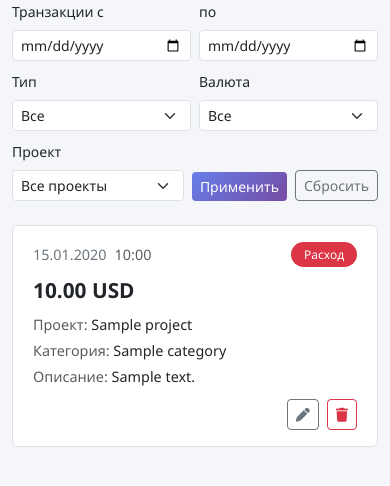
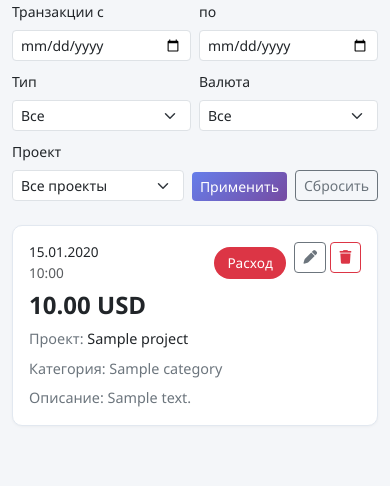
Before and after one commit to daniil-avdeenko/project-finance, a Flask app: page /transactions in a window 390 px wide. Shown: the part 200-686 px from the top of the page. Run offline with Flask 3, Linux system fonts and the light colour scheme; a user stored in the database is signed in; tables that the repository leaves empty hold one stand-in row (values such as "Sample post"); some libraries are stand-ins or nearby versions.

Commit message:
refactor(ui): unify list card headers with top-right CRUD

```diff
--- a/app/static/css/styles.css
+++ b/app/static/css/styles.css
@@ -514,9 +400,220 @@ h1 {
 
 
 /* ============================================================
-   Mobile dashboard header (≤767px).
+   9. Списки: транзакции и проекты.
+   ------------------------------------------------------------
+   Desktop (≥768px, современные браузеры): CSS subgrid.
+   #transactionList — единая grid-сетка на весь список. Каждая
+   карточка наследует её колонки через grid-template-columns:
+   subgrid. Колонки синхронизированы между строками —
+   категория/описание в разных строках начинаются на одной
+   X-координате.
+
+   Named areas (grid-area) в subgrid-режиме НЕ заданы —
+   работаем на auto-placement: дочерние элементы идут в порядке
+   DOM, попадают в колонки 1..7.
+
+   Fallback и мобилка — ниже, там явный grid-template-areas и
+   grid-area на дочерних.
+   ============================================================ */
+#transactionList {
+    display: grid;
+    grid-template-columns:
+        max-content       /* date */
+        max-content       /* type */
+        max-content       /* amount */
+        minmax(0, 30ch)   /* project — до 40 символов */
+        minmax(0, 25ch)   /* category — до 30 символов */
+        minmax(0, 1fr)    /* description — всё оставшееся */
+        max-content;      /* actions */
+    row-gap: 0.5rem;
+    column-gap: 0.75rem;
+    background: transparent;
+}
+
+#transactionList > .transaction-row-mobile {
+    grid-column: 1 / -1;
+    display: grid;
+    grid-template-columns: subgrid;
+    align-items: center;
+    padding: 0.75rem 1.25rem;
+    border: 1px solid #e2e8f0;
+    border-radius: 10px;
+    background: #fff;
+    box-shadow: 0 1px 3px rgba(0, 0, 0, 0.04);
+    transition: box-shadow 0.2s;
+}
+
+#transactionList > .transaction-row-mobile:hover {
+    box-shadow: 0 2px 8px rgba(0, 0, 0, 0.08);
+}
+
+/* Блок «Нет транзакций» — растянуть на все колонки */
+#transactionList > .list-group-item:not(.transaction-row-mobile) {
+    grid-column: 1 / -1;
+    text-align: center;
+    padding: 1rem;
+    color: #6c757d;
+}
+
+/* ---------- Визуальные стили ячеек (без grid-area) ---------- */
+.transaction-date {
+    display: flex;
+    gap: 0.35rem;
+    font-size: 0.85rem;
+    white-space: nowrap;
+}
+
+.transaction-type-badge {
+    display: inline-flex;
+    align-items: center;
+    justify-content: center;
+    padding: 0.25rem 0.65rem;
+    border-radius: 30px;
+    font-size: 0.75rem;
+    font-weight: 500;
+    color: #fff;
+    white-space: nowrap;
+    min-height: 26px;
+    justify-self: start;
+}
+
+.transaction-amount {
+    font-size: 1rem;
+    font-weight: 600;
+    white-space: nowrap;
+    overflow: hidden;
+    text-overflow: ellipsis;
+}
+
+.transaction-project,
+.transaction-category,
+.transaction-description {
+    font-size: 0.9rem;
+    white-space: nowrap;
+    overflow: hidden;
+    text-overflow: ellipsis;
+    min-width: 0;
+}
+
+.transaction-project     { color: #212529; }
+.transaction-category    { color: #6c757d; }
+.transaction-description { color: #6c757d; }
+
+.transaction-actions {
+    display: flex;
+    gap: 0.25rem;
+    flex-shrink: 0;
+    justify-self: end;
+}
+
+.transaction-icon-btn,
+.project-icon-btn {
+    min-height: 28px;
+    min-width: 28px;
+    display: inline-flex;
+    align-items: center;
+    justify-content: center;
+    padding: 0.2rem 0.45rem;
+    font-size: 0.75rem;
+}
+
+/* ---------- Fallback: браузеры без subgrid (desktop only) ---------- */
+@supports not (grid-template-columns: subgrid) {
+    @media (min-width: 768px) {
+        #transactionList {
+            display: flex;
+            flex-direction: column;
+            gap: 0.5rem;
+        }
+
+        #transactionList > .transaction-row-mobile {
+            display: grid;
+            grid-template-columns:
+                auto auto auto
+                minmax(0, 40ch) minmax(0, 30ch) minmax(0, 1fr)
+                auto;
+            grid-template-areas: "date type amount project category description actions";
+            gap: 0.75rem;
+        }
+
+        .transaction-date        { grid-area: date; }
+        .transaction-type-badge  { grid-area: type; }
+        .transaction-amount      { grid-area: amount; }
+        .transaction-project     { grid-area: project; }
+        .transaction-category    { grid-area: category; }
+        .transaction-description { grid-area: description; }
+        .transaction-actions     { grid-area: actions; }
+    }
+}
+
+/* ---------- Проекты (без subgrid, они и не нуждаются) ---------- */
+#projectList {
+    display: flex;
+    flex-direction: column;
+    gap: 0.5rem;
+    background: transparent;
+}
+
+#projectList > .list-group-item {
+    border: 1px solid #e2e8f0;
+    border-radius: 10px;
+    background: #fff;
+    box-shadow: 0 1px 3px rgba(0, 0, 0, 0.04);
+    padding: 1rem 1.25rem;
+    transition: box-shadow 0.2s;
+}
+
+#projectList > .list-group-item:hover {
+    box-shadow: 0 2px 8px rgba(0, 0, 0, 0.08);
+}
+
+.project-row-mobile {
+    display: flex;
+    flex-direction: column;
+    gap: 0.5rem;
+}
+
+.project-mobile-header {
+    display: flex;
+    justify-content: space-between;
+    align-items: flex-start;
+    gap: 0.5rem;
+}
+
+.project-mobile-title {
+    flex: 1;
+    min-width: 0;
+    font-size: 1rem;
+    line-height: 1.3;
+    overflow-wrap: break-word;
+    word-break: break-word;
+}
+
+.project-mobile-actions {
+    display: flex;
+    gap: 0.25rem;
+    flex-shrink: 0;
+}
+
+.project-mobile-desc {
+    font-size: 0.9rem;
+    overflow-wrap: break-word;
+    word-break: break-word;
+}
+
+.project-mobile-badges {
+    display: flex;
+    gap: 0.5rem;
+    flex-wrap: wrap;
+}
+
+
+/* ============================================================
+   10. MOBILE (≤767px) — все переопределения для мобильных устройств.
    ============================================================ */
 @media (max-width: 767px) {
+    /* ----- Dashboard header: grid в одну колонку ----- */
     .dashboard-header {
         grid-template-columns: 1fr;
         grid-template-areas:
@@ -580,136 +672,120 @@ h1 {
     .dashboard-buttons .position-relative > a {
         flex: 1;
     }
+
+    /* ----- Page headers: кнопки под заголовком ----- */
+    .project-header-row,
+    .page-header {
+        flex-wrap: wrap;
     }
 
-
-/* ============================================================
-   Mobile projects list (≤767px).
-   ============================================================ */
-.project-row-mobile {
-    display: flex;
-    justify-content: space-between;
-    align-items: center;
-    gap: 1rem;
-    padding: 1rem 1.25rem;
+    .project-header-actions,
+    .page-header-actions {
+        flex-basis: 100%;
+        justify-content: flex-end;
+        flex-wrap: wrap;
     }
 
-.project-row-main {
-    display: flex;
-    flex-direction: row;
-    align-items: center;
-    gap: 0.5rem;
-    flex: 1;
-    min-width: 0;
+        /* ----- Списки: чуть больше gap между карточками ----- */
+    #transactionList,
+    #projectList {
+        gap: 0.75rem;
     }
 
-.project-row-title {
-    font-size: 1rem;
-    overflow: hidden;
-    text-overflow: ellipsis;
-    white-space: nowrap;
+    /* ----- Транзакции: карточка, явный grid с areas (не subgrid) ----- */
+    #transactionList {
+        display: flex;
+        flex-direction: column;
     }
 
-.project-row-desc {
-    flex: 1;
-    min-width: 0;
-    overflow: hidden;
-    text-overflow: ellipsis;
-    white-space: nowrap;
+    #transactionList > .transaction-row-mobile {
+        grid-column: auto;
+        display: grid;
+        grid-template-columns: auto 1fr auto auto;
+        grid-template-areas:
+            "date    .       type    actions"
+            "amount  amount  amount  amount"
+            "project project project project"
+            "category category category category"
+            "description description description description";
+        row-gap: 0.5rem;
+        column-gap: 0.5rem;
+        padding: 1rem;
     }
 
-.project-row-meta {
-    display: flex;
-    align-items: center;
-    gap: 0.5rem;
-    flex-shrink: 0;
+    .transaction-date {
+        grid-area: date;
+        flex-direction: column;
+        gap: 0;
     }
 
-.project-row-actions {
-    display: flex;
-    gap: 0.25rem;
-    margin-left: 0.25rem;
+    .transaction-type-badge {
+        grid-area: type;
+        min-height: 31px;
+        padding: 0.35rem 0.85rem;
+        font-size: 0.85rem;
+        justify-self: end;
     }
 
-@media (max-width: 767px) {
-    .project-row-mobile {
-        flex-direction: column;
-        align-items: stretch;
-        gap: 0.5rem;
-    }
-
-    .project-row-main {
-        flex-direction: column;
-        align-items: flex-start;
-        gap: 0.25rem;
-    }
-
-    .project-row-title,
-    .project-row-desc {
+    .transaction-amount {
+        grid-area: amount;
+        font-size: 1.5rem;
+        font-weight: 700;
+        line-height: 1.2;
         white-space: normal;
+        overflow: visible;
+        text-overflow: clip;
+        overflow-wrap: break-word;
         word-break: break-word;
     }
 
-        .project-row-meta {
-        justify-content: space-between;
-        width: 100%;
+    .transaction-project  { grid-area: project; }
+    .transaction-category { grid-area: category; }
+    .transaction-description { grid-area: description; }
+
+    .transaction-project,
+    .transaction-category,
+    .transaction-description {
+        white-space: normal;
+        overflow: visible;
+        text-overflow: clip;
+        overflow-wrap: break-word;
+        word-break: break-word;
     }
 
-    .project-row-badges {
-        display: flex;
-        gap: 0.5rem;
-        flex-wrap: wrap;
+    .transaction-actions {
+        grid-area: actions;
+        justify-self: end;
+        align-self: start;
+    }
+
+    .transaction-icon-btn,
+    .project-icon-btn {
+        min-height: 31px;
+        min-width: 31px;
+        padding: 0.25rem 0.5rem;
+        font-size: 0.85rem;
+    }
+
+    .transaction-project::before {
+        content: "Проект: ";
+        color: #6c757d;
+        font-weight: normal;
+    }
+
+    .transaction-category::before {
+        content: "Категория: ";
+        color: #6c757d;
+        font-weight: normal;
+    }
+
+    .transaction-description:not(:empty)::before {
+        content: "Описание: ";
+        color: #6c757d;
+        font-weight: normal;
+    }
+
+    #projectList > .list-group-item {
+        padding: 1rem;
     }
 }
-
-
-/* ============================================================
-   Mobile transactions list (≤767px).
-   Строка транзакции: шапка (дата + тип), крупная сумма,
-   детали (проект/категория/описание), кнопки внизу справа.
-   ============================================================ */
-.transaction-row-mobile {
-    display: flex;
-    flex-direction: column;
-    gap: 0.5rem;
-}
-
-.transaction-mobile-header {
-    display: flex;
-    justify-content: space-between;
-    align-items: center;
-}
-
-.transaction-mobile-date {
-    display: flex;
-    gap: 0.5rem;
-    font-size: 0.9rem;
-    color: #6c757d;
-}
-
-.transaction-mobile-amount {
-    font-size: 1.3rem;
-    font-weight: 700;
-    color: #212529;
-}
-
-.transaction-mobile-details {
-    display: flex;
-    flex-direction: column;
-    gap: 0.25rem;
-    font-size: 0.9rem;
-}
-
-.transaction-mobile-actions {
-    display: flex;
-    gap: 0.5rem;
-    justify-content: flex-end;
-    margin-top: 0.25rem;
-}
-
-/* Десктопный вариант — прежняя строка. Скрываем мобильную разметку на десктопе */
-@media (min-width: 768px) {
-    .transaction-row-mobile {
-        /* На десктопе оставляем тот же flex, что был в старой разметке */
-    }
-}
--- a/app/templates/transactions/list.html
+++ b/app/templates/transactions/list.html
@@ -77,52 +77,51 @@
 <!-- Список транзакций -->
 <div class="list-group" id="transactionList">
     {% for t in transactions %}
-    <div class="list-group-item transaction-row-mobile"
-         style="padding: 1rem 1.25rem;">
-        <div class="transaction-mobile-header">
-            <div class="transaction-mobile-date">
+    <div class="list-group-item transaction-row-mobile">
+        <div class="transaction-date">
             {% if t.date %}
-                <span>{{ t.date.strftime('%d.%m.%Y') }}</span>
-                <span class="text-muted">{{ t.date.strftime('%H:%M') }}</span>
+            <span class="transaction-date-day">{{ t.date.strftime('%d.%m.%Y') }}</span>
+            <span class="transaction-date-time text-muted">{{ t.date.strftime('%H:%M') }}</span>
             {% else %}
             <span>—</span>
             {% endif %}
         </div>
-            <span class="badge {% if t.type == 'income' %}bg-success{% else %}bg-danger{% endif %}">
+
+        <span class="transaction-type-badge {% if t.type == 'income' %}bg-success{% else %}bg-danger{% endif %}">
             {{ 'Доход' if t.type == 'income' else 'Расход' }}
         </span>
-        </div>
 
-        <div class="transaction-mobile-amount">
+        <div class="transaction-amount">
             {{ t.amount|money }} {{ t.currency or 'RUB' }}
         </div>
 
-        <div class="transaction-mobile-details">
-            <div><span class="text-muted">Проект:</span> {{ t.project.name if t.project else '—' }}</div>
-            <div>
-                <span class="text-muted">Категория:</span>
+        <div class="transaction-project" title="{{ t.project.name if t.project else '' }}">
+            {{ t.project.name if t.project else '—' }}
+        </div>
+
+        <div class="transaction-category">
             {% if t.type == 'income' %}
                 {{ income_categories.get(t.category_id, '—') }}
             {% else %}
                 {{ expense_categories.get(t.category_id, '—') }}
             {% endif %}
         </div>
-            {% if t.description %}
-            <div><span class="text-muted">Описание:</span> {{ t.description }}</div>
-            {% endif %}
+
+        <div class="transaction-description" title="{{ t.description or '' }}">
+            {{ t.description or '' }}
         </div>
 
         {% if current_user.is_admin() %}
-        <div class="transaction-mobile-actions">
+        <div class="transaction-actions">
             <a href="{{ url_for('main.transaction_edit', transaction_id=t.id, next=request.full_path.rstrip('?')) }}"
-               class="btn btn-sm btn-outline-secondary" title="Редактировать">
+               class="btn btn-sm btn-outline-secondary transaction-icon-btn" title="Редактировать">
                 <i class="fas fa-pen"></i>
             </a>
             <form method="post"
                   action="{{ url_for('main.transaction_delete', transaction_id=t.id, next=request.full_path.rstrip('?')) }}"
                   style="display:inline;">
                 <input type="hidden" name="csrf_token" value="{{ csrf_token() }}">
-                <button type="button" class="btn btn-sm btn-outline-danger"
+                <button type="button" class="btn btn-sm btn-outline-danger transaction-icon-btn"
                         data-delete-url="{{ url_for('main.transaction_delete', transaction_id=t.id, next=request.full_path.rstrip('?')) }}"
                         data-delete-name="транзакцию {{ t.amount|money }} {{ t.currency or 'RUB' }}"
                         title="Удалить">
```
Also changed, not shown: other parts of app/static/css/styles.css (+49 -168 lines), app/templates/projects/list.html (+16 -18 lines). Lines whose indentation alone changed are shown as unchanged.
